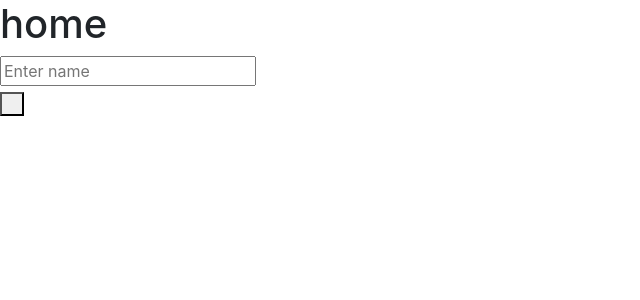
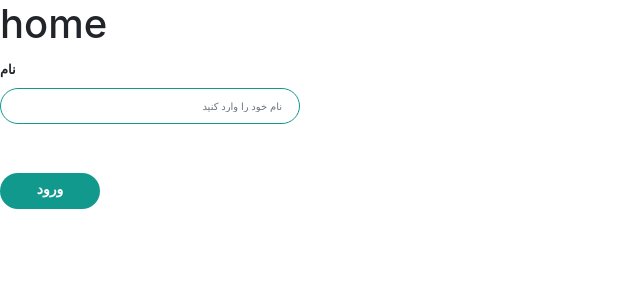
Before and after one commit to fatemeh-shojaei/react-project, a React (Create React App) app: page / in a window 1280 px wide. Shown: the top 300 px of the page, without its empty margins (0-640 px from the left). Built offline with nearby package versions, Linux system fonts and the light colour scheme.

Commit message:
react-bootstrap

```diff
--- a/package.json
+++ b/package.json
@@ -3,10 +3,12 @@
   "version": "0.1.0",
   "private": true,
   "dependencies": {
+    "@bootstrap-styled/v4": "^3.4.0",
     "@types/react-router-dom": "^5.1.7",
-    "bootstrap": "4.1.1",
+    "bootstrap": "4.6.0",
     "jsonwebtoken": "^8.5.1",
     "react": "^17.0.2",
+    "react-bootstrap": "^1.6.1",
     "react-dom": "^17.0.2",
     "react-router-dom": "^5.2.0",
     "react-scripts": "4.0.3",
--- a/src/components/common/button/index.tsx
+++ b/src/components/common/button/index.tsx
@@ -1,5 +1,5 @@
 import React from 'react';
-import { Button as StyledButton } from './styles';
+import { ButtonStyle as StyledButton } from './styles';
 
 type InputProps = {
   /*any props*/
--- a/src/components/common/button/styles.ts
+++ b/src/components/common/button/styles.ts
@@ -1,10 +1,19 @@
 import styled from 'styled-components';
+import { Button } from 'react-bootstrap';
 
 interface IViewProps {
   kind: 'primary' | 'secondary';
 }
-export const Button = styled.button<IViewProps>`
+export const ButtonStyle = styled(Button)<IViewProps>`
   font-size: 14px;
-  padding: 10px;
+  text-align: center;
+  width: 100px;
+  border-radius: 20px;
+  padding-bottom: 10px;
+  border: none;
+  font-weight: bold;
+  font-size: 14px;
+  line-height: 20px;
+  background-color: ${(props) => (props.kind === 'primary' ? '#11998e' : '#0D47A1')};
   color: ${(props) => (props.kind === 'primary' ? 'white' : 'blue')};
 `;
--- a/src/components/common/input/index.tsx
+++ b/src/components/common/input/index.tsx
@@ -7,18 +7,15 @@ type InputProps = {
 export const Input: React.FC<InputProps> = ({ children }) => {
   return (
     <>
-      <div className="form__group field">
+      <div>
         <StyledInput
-          type="text"
-          className="form__field"
-          placeholder="Enter name"
+          type="input"
+          placeholder="نام خود را وارد کنید"
           name="name"
           id="name"
           required
         />
-        <label htmlFor="name" className="form__label">
-          {children}
-        </label>
+        <label htmlFor="name">{children}</label>
       </div>
     </>
   );
--- a/src/components/common/input/styles.ts
+++ b/src/components/common/input/styles.ts
@@ -1,81 +1,17 @@
 import styled from 'styled-components';
+import FormControl from 'react-bootstrap/FormControl';
 
-export const Input = styled.input`
+export const Input = styled(FormControl)`
   $primary: #11998e;
   $secondary: #38ef7d;
   $white: #fff;
   $gray: #9b9b9b;
-  .form__group {
-    position: relative;
-    padding: 15px 0 0;
-    margin-top: 10px;
-    width: 50%;
-  }
-
-  .form__field {
-    font-family: inherit;
-    width: 100%;
-    border: 0;
-    border-bottom: 2px solid $gray;
-    outline: 0;
-    font-size: 1.3rem;
-    color: $white;
-    padding: 7px 0;
-    background: transparent;
-    transition: border-color 0.2s;
-
-    &::placeholder {
-      color: transparent;
-    }
-
-    &:placeholder-shown ~ .form__label {
-      font-size: 1.3rem;
-      cursor: text;
-      top: 20px;
-    }
-  }
-
-  .form__label {
-    position: absolute;
-    top: 0;
-    display: block;
-    transition: 0.2s;
-    font-size: 1rem;
-    color: $gray;
-  }
-
-  .form__field:focus {
-    ~ .form__label {
-      position: absolute;
-      top: 0;
-      display: block;
-      transition: 0.2s;
-      font-size: 1rem;
-      color: $primary;
-      font-weight: 700;
-    }
-    padding-bottom: 6px;
-    font-weight: 700;
-    border-width: 3px;
-    border-image: linear-gradient(to right, $primary, $secondary);
-    border-image-slice: 1;
-  }
-  /* reset input */
-  .form__field {
-    &:required,
-    &:invalid {
-      box-shadow: none;
-    }
-  }
-  /* demo */
-  body {
-    font-family: 'Poppins', sans-serif;
-    display: flex;
-    flex-direction: column;
-    justify-content: center;
-    align-items: center;
-    min-height: 100vh;
-    font-size: 1.5rem;
-    background-color: #222222;
-  }
+  width: 300px;
+  border-radius: 30px;
+  border: 1px solid #11998e;
+  margin-bottom: 25px;
+  font-size: 10px;
+  padding: 17px;
+  line-height: 40px;
+  text-align: right;
 `;
--- /dev/null
+++ b/src/components/common/typography/label/styles.ts
@@ -0,0 +1,11 @@
+import styled from 'styled-components';
+import FormLabel from 'react-bootstrap/FormLabel';
+
+export const Label = styled(FormLabel)`
+  $primary: #11998e;
+  $secondary: #38ef7d;
+  $white: #fff;
+  $gray: #9b9b9b;
+  font-weight: bold;
+  font-size: 13px;
+`;
--- a/src/components/home.tsx
+++ b/src/components/home.tsx
@@ -1,13 +1,15 @@
 import React from 'react';
 import { Input } from './common/input';
 import { Button } from './common/button';
+import { Label } from './common/typography/label/styles';
 
 const Home: React.FC = () => {
   return (
     <>
       <h1>home</h1>
+      <Label>نام</Label>
       <Input></Input>
-      <Button />
+      <Button>ورود</Button>
     </>
   );
 };
--- a/src/index.tsx
+++ b/src/index.tsx
@@ -3,7 +3,7 @@ import ReactDOM from 'react-dom';
 import './index.css';
 import App from './App';
 import reportWebVitals from './reportWebVitals';
-import 'bootstrap/dist/css/bootstrap.css';
+import 'bootstrap/dist/css/bootstrap.min.css';
 
 ReactDOM.render(
   <React.StrictMode>
```
Also changed, not shown: src/components/common/typography/label/index.tsx (added, +13 -0 lines), 1 other file (tests, documents, lock files or other folders).
